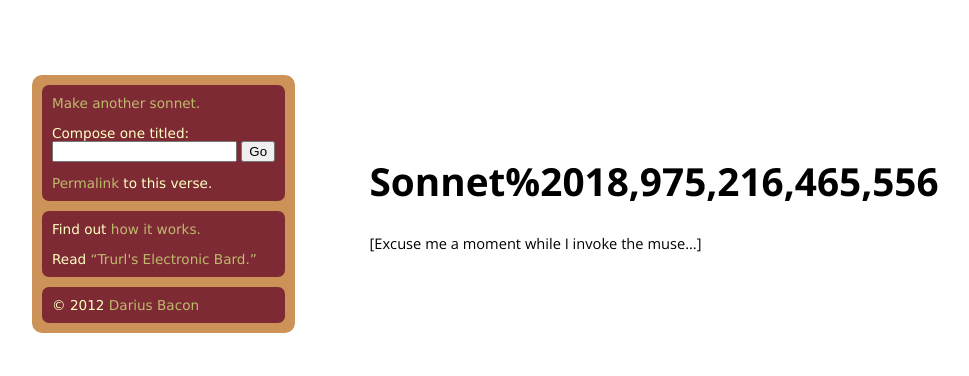
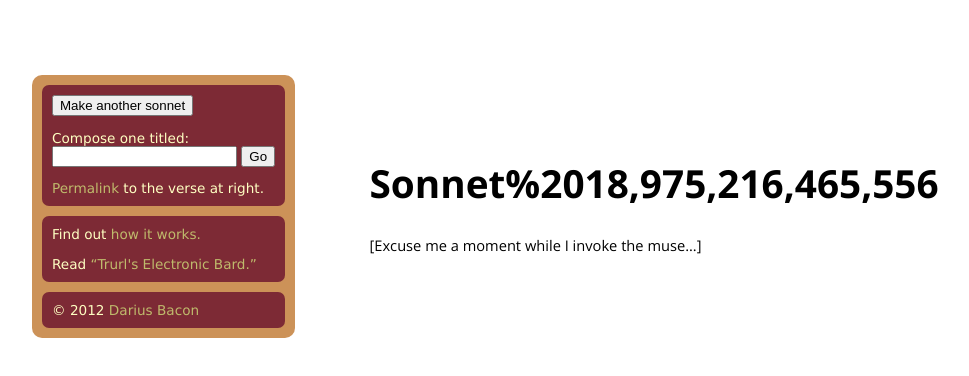
Before and after one commit to darius/amphigory, a plain HTML site: page index.html in a window 1280 px wide. Shown: the whole page, without its empty margins (43-1012 px from the left). Drawn offline with nearby package versions, Linux system fonts and the light colour scheme; a script that the page names is missing; a web font is replaced by a local one.

Commit message:
turn 'another' back into a button

```diff
--- a/index.html
+++ b/index.html
@@ -155,13 +155,13 @@ setTitle(getTitle());
         <div class="metaness">
         <table cellpadding=10 cellspacing=10>
           <tr class="sidebar"><td>
-            <a id="another" href="#">Make another sonnet.</a>
+            <input id="another" type="submit" value="Make another sonnet">
             <p><form>
                 <label>Compose one titled:</label><br>
                 <input id="anothertitle" type="text" size="20">
                 <input id="composetitled" type="submit" value="Go">
               </form>
-              <p><a id="permalink" href="">Permalink</a> to this verse.
+              <p><a id="permalink" href="">Permalink</a> to the verse at right.
           </tr>
           <tr class="sidebar"><td>
             Find out <a href="http://github.com/darius/amphigory">how it works.</a>
```
